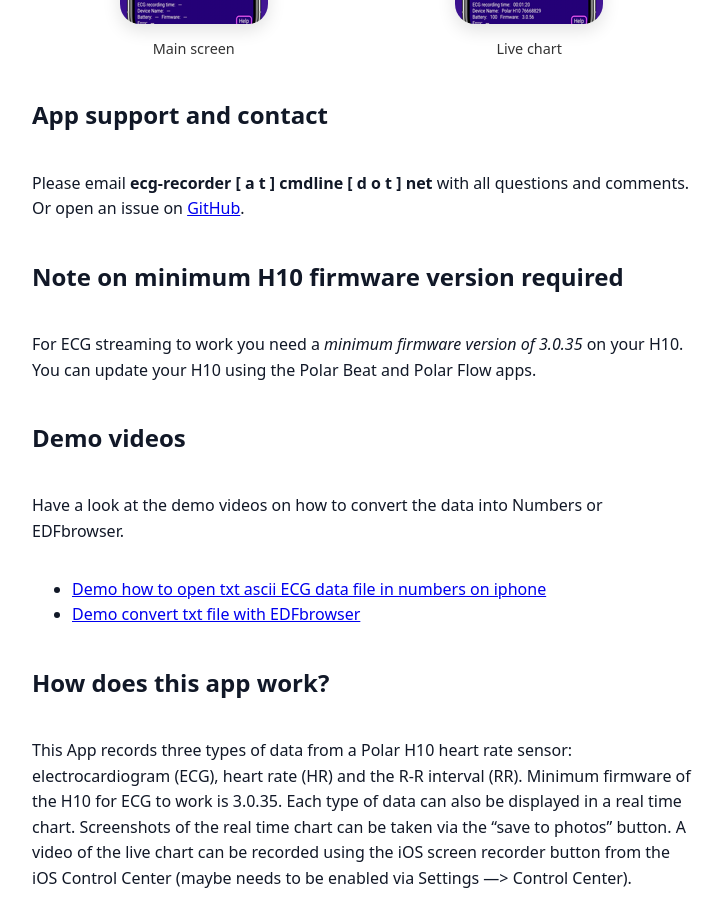
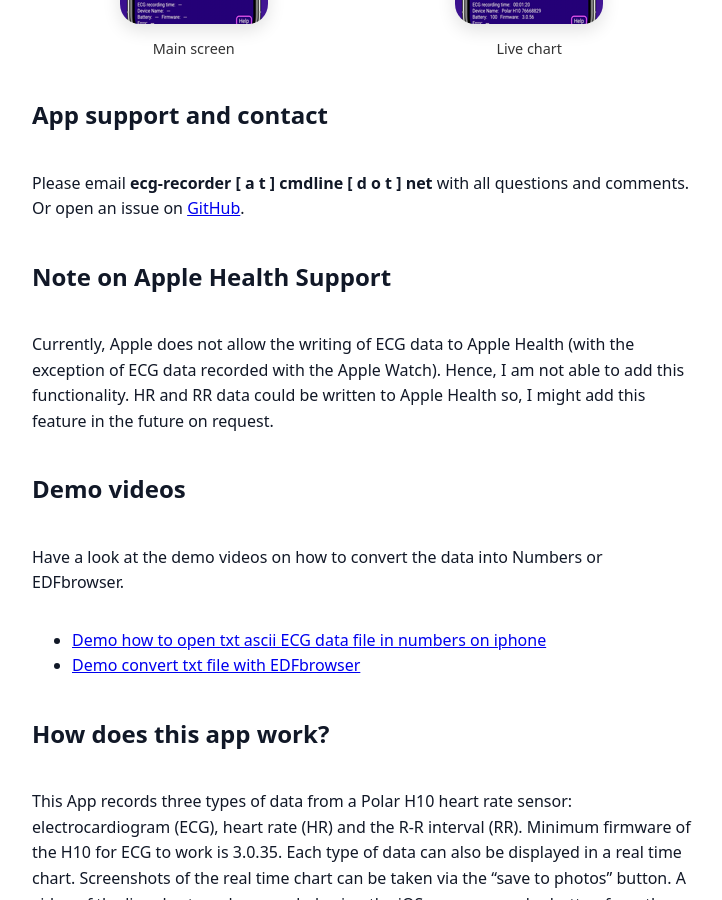
Before and after one commit to poml88/ecg-recorder-ios, a Jekyll site: the page built from index.md, in a window 1280 px wide and 900 px high, scrolled down 629 px. Shown: the whole window, without its empty margins (132-854 px from the left). Built offline with Jekyll 4.4.1, drawn with Linux system fonts in a browser that asks for light colours.

Commit message:
Update index.md

```diff
--- a/index.md
+++ b/index.md
@@ -13,8 +13,8 @@ permalink: /
 ## App support and contact
 Please email **ecg-recorder [ a t ] cmdline [ d o t ] net** with all questions and comments. Or open an issue on [GitHub](https://github.com/poml88/ecg-recorder-ios).
 
-## Note on minimum H10 firmware version required
-For ECG streaming to work you need a *minimum firmware version of 3.0.35* on your H10. You can update your H10 using the Polar Beat and Polar Flow apps.
+## Note on Apple Health Support
+Currently, Apple does not allow the writing of ECG data to Apple Health (with the exception of ECG data recorded with the Apple Watch). Hence, I am not able to add this functionality. HR and RR data could be written to Apple Health so, I might add this feature in the future on request.
 
 ## Demo videos
 Have a look at the demo videos on how to convert the data into Numbers or EDFbrowser.
```
